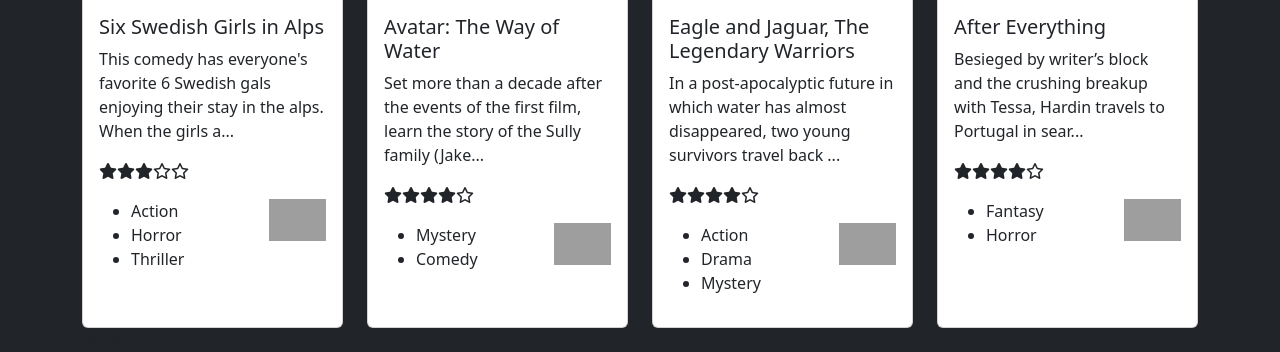
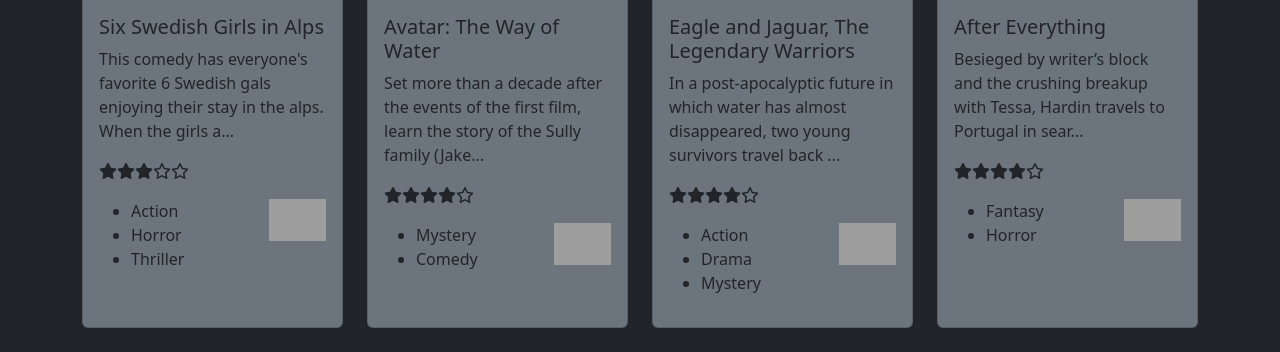
Before and after one commit to IIODERII/php-oop-1, a PHP site: page / in a window 1280 px wide. Shown: the part 2439-2791 px from the top of the page. Run offline with PHP 8.4, Linux system fonts and the light colour scheme; grey boxes are pictures that could not be loaded.

Commit message:
added a darker color to card bg

```diff
--- a/Views/card.php
+++ b/Views/card.php
@@ -1,5 +1,5 @@
 <div class="col-12 col-md-4 col-lg-3">
-    <div class="card h-100">
+    <div class="card h-100 bg-secondary">
         <img src="<?= $image ?>" class="card-img-top my-ratio" alt="<?= $title ?>">
         <div class="card-body">
             <h5 class="card-title">
```
